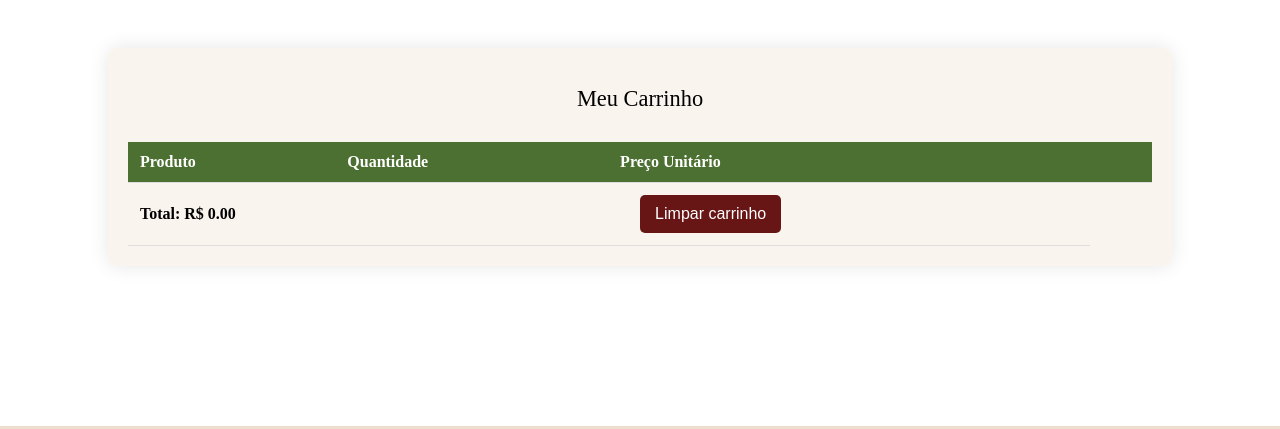
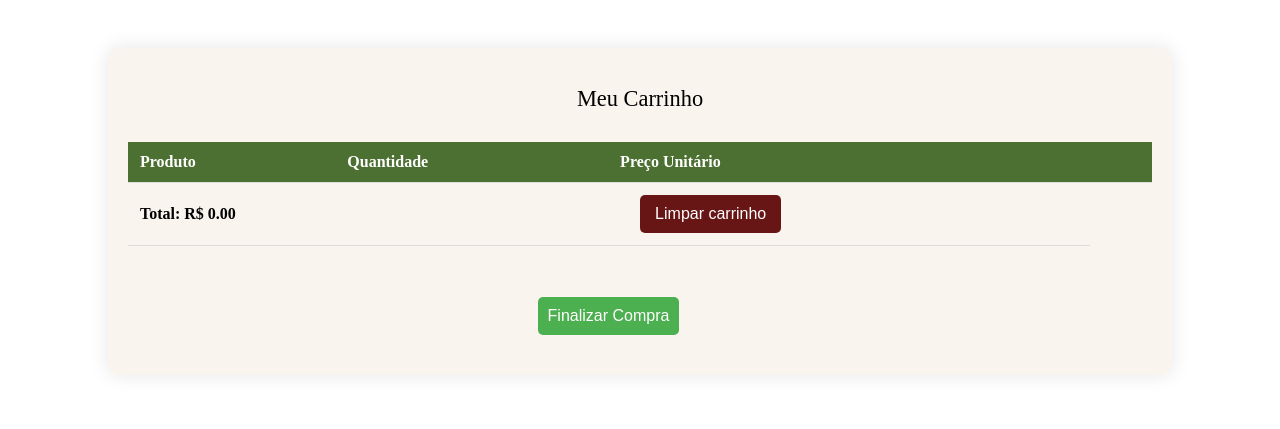
Before and after one commit to ProjetosCarvalho/HealthySweets, a plain HTML site: page carrinho.html in a window 1280 px wide. Shown: the part 112-541 px from the top of the page. Drawn offline with Linux system fonts and the light colour scheme; a web font is replaced by a local one.

Commit message:
Add files via upload

```diff
--- a/carrinho.html
+++ b/carrinho.html
@@ -65,6 +65,7 @@
                 </tr>
             </tfoot>
         </table>
+        <button class="green-button" onclick="finalizarCompra()">Finalizar Compra</button>
     </div>
     <footer>
         <figure>
--- a/css/estilo.css
+++ b/css/estilo.css
@@ -434,6 +434,28 @@ footer p {
     background-color: #f52222;
   }
 
+  .green-button {
+    background-color: #4CAF50;
+    border: none;
+    color: white;
+    padding: 10px;
+    text-align: center;
+    text-decoration: none;
+    display: inline-block;
+    font-size: 16px;
+    margin: 4px 2px;
+    cursor: pointer;
+    border-radius: 5px;
+    transition-duration: 0.3s;
+    margin-left: 40%;
+    margin-top: 5%;
+    margin-bottom: 2%;
+  }
+
+  .green-button:hover {
+    background-color: #1a4e1d;
+  }
+
 
 @media screen and (min-width: 1200px) {
 
--- a/js/carrinho.js
+++ b/js/carrinho.js
@@ -58,3 +58,23 @@ function limparCarrinho() {
     const total = document.getElementById("total-carrinho");
     total.innerHTML = "Total: R$ 0,00";
 }
+
+function finalizarCompra() {
+    // Coloque aqui o código para finalizar a compra
+    alert('Compra finalizada, bom apetite! Volte sempre :)');
+
+        // Código para limpar o carrinho aqui
+        localStorage.removeItem("carrinho");
+        // recarrega a página do carrinho
+        location.reload();
+
+        // Remove todos os elementos filhos da tabela (exceto o footer)
+        const tbody = document.getElementById("itens-carrinho");
+        while (tbody.firstChild && tbody.firstChild.tagName !== "TR") {
+        tbody.removeChild(tbody.firstChild);
+        }
+
+        // Atualiza o total do carrinho
+        const total = document.getElementById("total-carrinho");
+        total.innerHTML = "Total: R$ 0,00";
+  }
```
